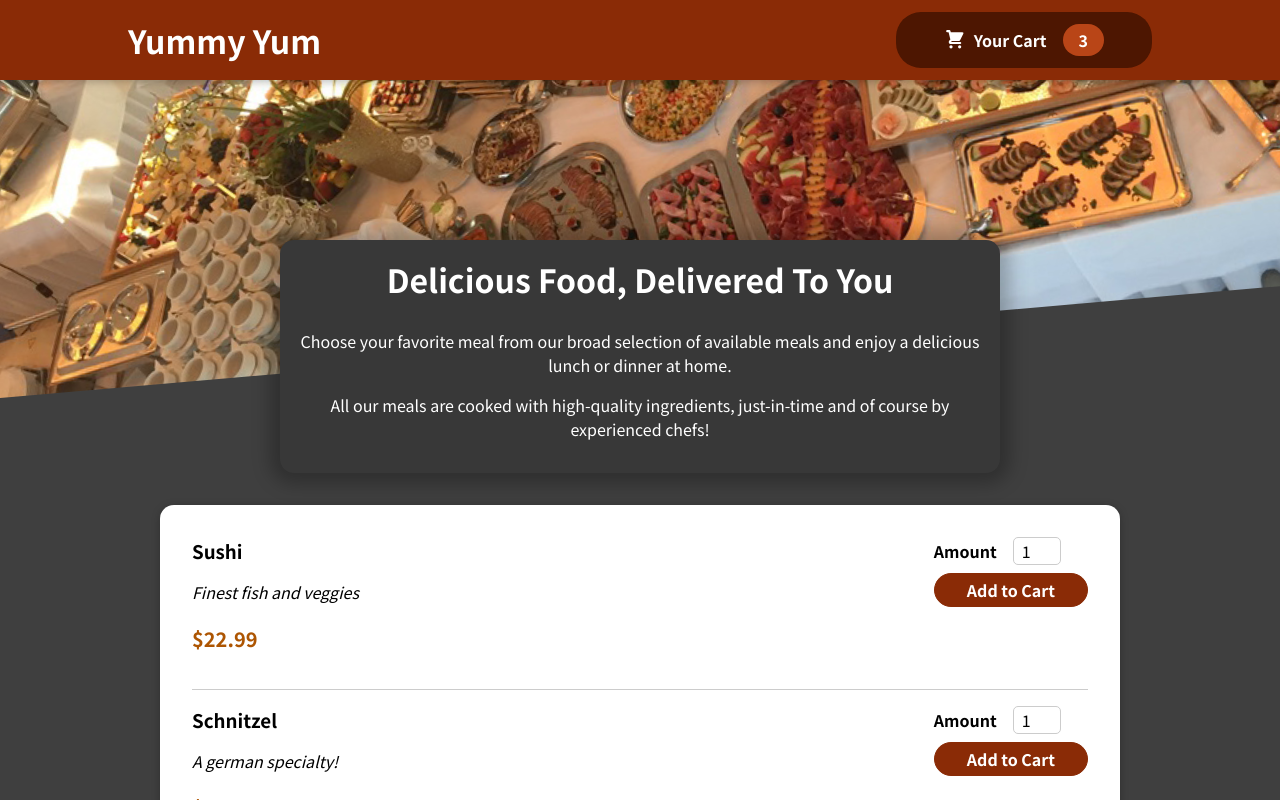
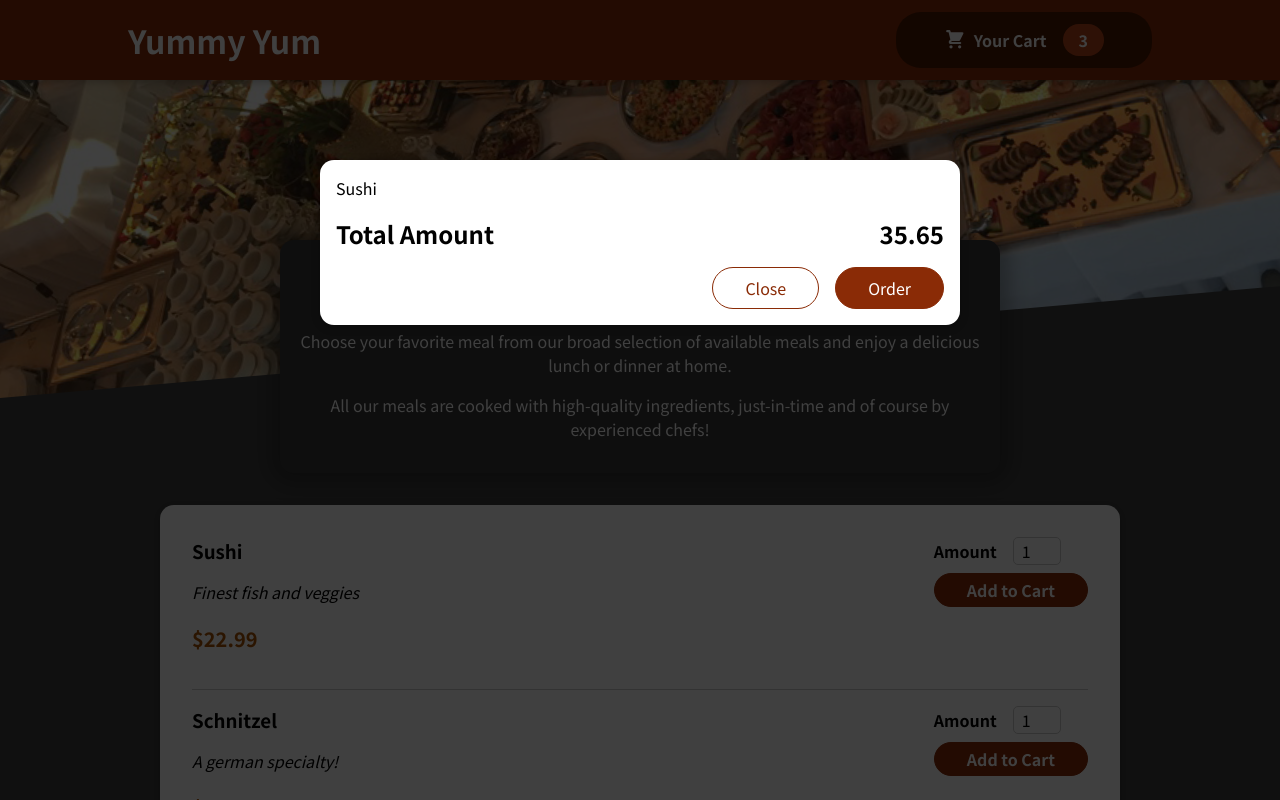
Before and after one commit to PajkoStefan/react-practice-the-food-order-app, a React (Create React App) app: page / in a window 1280 px wide. Shown: the top 800 px of the page. Built offline with nearby package versions, Linux system fonts and the light colour scheme.

Commit message:
Cart Modal added

```diff
--- a/public/index.html
+++ b/public/index.html
@@ -5,13 +5,11 @@
     <link rel="icon" href="%PUBLIC_URL%/favicon.ico" />
     <meta name="viewport" content="width=device-width, initial-scale=1" />
     <meta name="theme-color" content="#000000" />
-    <meta
-      name="description"
-      content="The food order app."
-    />
+    <meta name="description" content="The food order app." />
     <title>The Food Order App</title>
   </head>
   <body>
+    <div id="overlays"></div>
     <div id="root"></div>
   </body>
 </html>
--- a/src/App.js
+++ b/src/App.js
@@ -1,10 +1,12 @@
 import { Fragment } from "react";
+import Cart from "./components/Cart/Cart/Cart";
 import Header from "./components/Layout/Header/Header";
 import Meals from "./components/Meals/Meals";
 
 const App = () => {
   return (
     <Fragment>
+      <Cart />
       <Header />
       <main>
         <Meals />
--- a/src/components/Cart/Cart/Cart.js
+++ b/src/components/Cart/Cart/Cart.js
@@ -1,4 +1,5 @@
 import Button from "../../UI/Button/Button";
+import Modal from "../../UI/Modal/Modal";
 
 import classes from "./Cart.module.css";
 
@@ -21,7 +22,7 @@ const Cart = () => {
   );
 
   return (
-    <div>
+    <Modal>
       {cartItems}
       <div className={classes.total}>
         <span>Total Amount</span>
@@ -38,7 +39,7 @@ const Cart = () => {
           Order
         </Button>
       </div>
-    </div>
+    </Modal>
   );
 };
 
--- a/src/components/Meals/Meals.js
+++ b/src/components/Meals/Meals.js
@@ -1,5 +1,4 @@
 import { Fragment } from "react";
-import Cart from "../Cart/Cart/Cart";
 import AvailableMeals from "./AvailableMeals/AvailableMeals";
 import MealsSummary from "./MealsSummary/MealsSummary";
 
@@ -10,7 +9,6 @@ const Meals = () => {
     <Fragment>
       <MealsSummary />
       <AvailableMeals />
-      <Cart />
     </Fragment>
   );
 };
--- /dev/null
+++ b/src/components/UI/Modal/Backdrop/Backdrop.js
@@ -0,0 +1,5 @@
+const Backdrop = ({ className }) => {
+  return <div className={className} />;
+};
+
+export default Backdrop;
--- /dev/null
+++ b/src/components/UI/Modal/Modal.js
@@ -0,0 +1,25 @@
+import { Fragment } from "react";
+import { createPortal } from "react-dom";
+import Backdrop from "./Backdrop/Backdrop";
+import ModalOverlay from "./ModalOverlay/ModalOverlay";
+
+import classes from "./Modal.module.css";
+
+const portalElementId = document.getElementById("overlays");
+const Modal = ({ children }) => {
+  return (
+    <Fragment>
+      {createPortal(<Backdrop className={classes.backdrop} />, portalElementId)}
+      {createPortal(
+        <ModalOverlay
+          classnames={{ modal: classes.modal, content: classes.content }}
+        >
+          {children}
+        </ModalOverlay>,
+        portalElementId
+      )}
+    </Fragment>
+  );
+};
+
+export default Modal;
--- /dev/null
+++ b/src/components/UI/Modal/Modal.module.css
@@ -0,0 +1,40 @@
+.backdrop {
+  position: fixed;
+  top: 0;
+  left: 0;
+  width: 100%;
+  height: 100vh;
+  z-index: 20;
+  background-color: rgba(0, 0, 0, 0.75);
+}
+
+.modal {
+  position: fixed;
+  top: 20vh;
+  left: 5%;
+  width: 90%;
+  background-color: white;
+  padding: 1rem;
+  border-radius: 14px;
+  box-shadow: 0 2px 8px rgba(0, 0, 0, 0.25);
+  z-index: 30;
+  animation: slide-down 300ms ease-out forwards;
+}
+
+@media (min-width: 768px) {
+  .modal {
+    width: 40rem;
+    left: calc(50% - 20rem);
+  }
+}
+
+@keyframes slide-down {
+  from {
+    opacity: 0;
+    transform: translateY(-3rem);
+  }
+  to {
+    opacity: 1;
+    transform: translateY(0);
+  }
+}
--- /dev/null
+++ b/src/components/UI/Modal/ModalOverlay/ModalOverlay.js
@@ -0,0 +1,9 @@
+const ModalOverlay = ({ children, classnames: { modal, content } }) => {
+  return (
+    <div className={modal}>
+      <div className={content}>{children}</div>
+    </div>
+  );
+};
+
+export default ModalOverlay;
```
